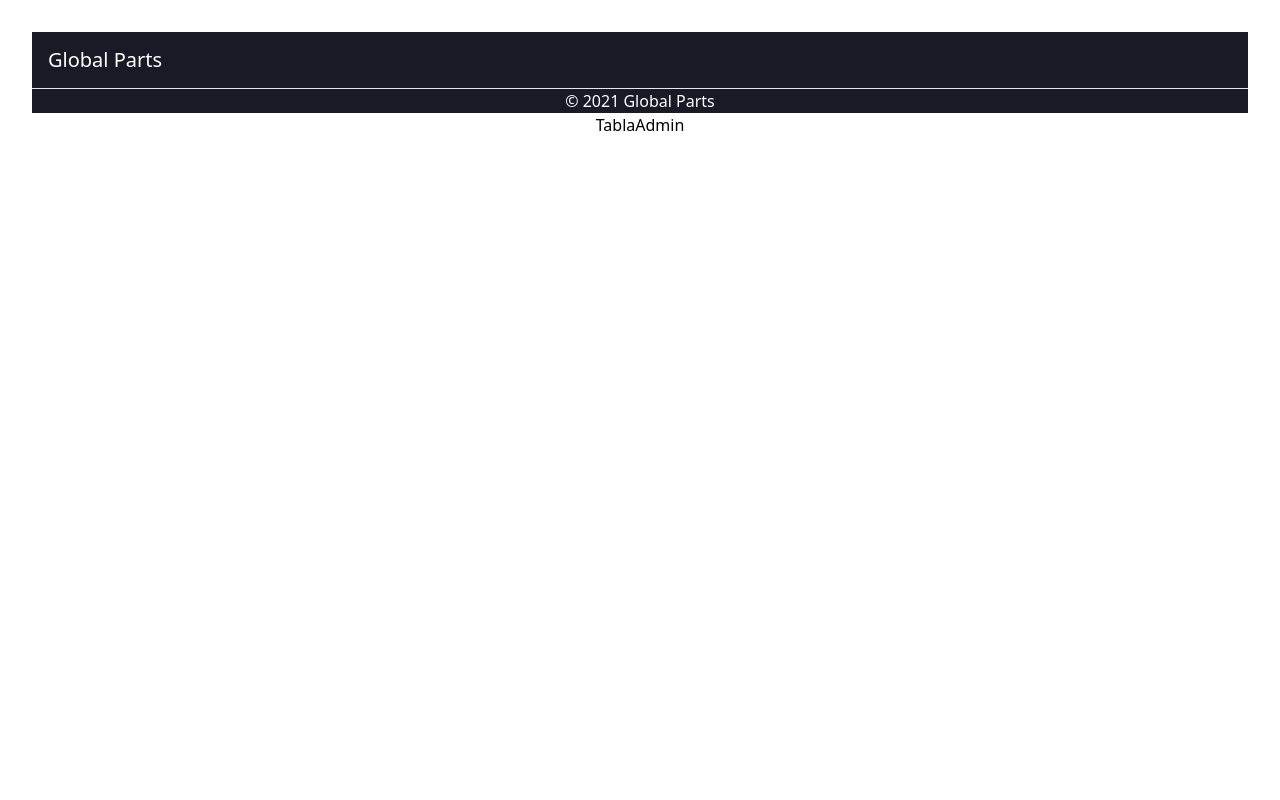
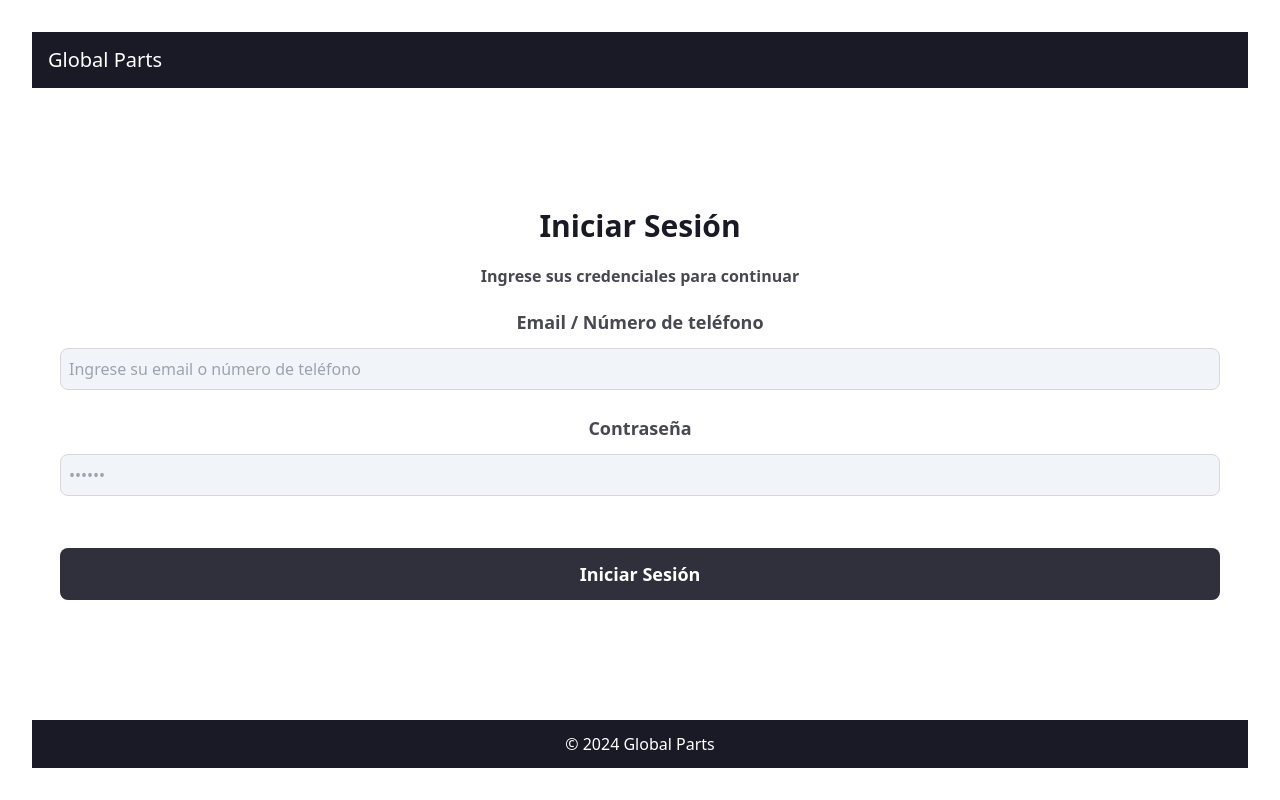
Before and after one commit to ericklasluisa/global-parts-frontend, a React (Vite) app: page / in a window 1280 px wide. Built offline with nearby package versions, Linux system fonts and the light colour scheme.

Commit message:
Update login page with input validation and show/hide password functionality

```diff
--- a/index.html
+++ b/index.html
@@ -6,8 +6,11 @@
     <meta name="viewport" content="width=device-width, initial-scale=1.0" />
     <title>Global Parts</title>
   </head>
-  <body class="h-screen">
-    <div id="root"></div>
+  <body>
+    <div
+      class="h-screen min-h-screen flex flex-col justify-between"
+      id="root"
+    ></div>
     <script type="module" src="/src/main.jsx"></script>
   </body>
 </html>
--- a/package.json
+++ b/package.json
@@ -11,7 +11,8 @@
   },
   "dependencies": {
     "react": "^18.3.1",
-    "react-dom": "^18.3.1"
+    "react-dom": "^18.3.1",
+    "react-icons": "^5.2.1"
   },
   "devDependencies": {
     "@types/react": "^18.3.3",
--- a/src/App.jsx
+++ b/src/App.jsx
@@ -1,15 +1,14 @@
 import "./App.css";
+import Login from "./pages/login/Login";
 import Footer from "./components/shared/Footer";
 import Header from "./components/shared/Header";
-import TablaAdmin from "./components/TablaAdmin/TablaAdmin";
 
 function App() {
   return (
     <>
       <Header />
-      <hr />
+      <Login />
       <Footer />
-      <TablaAdmin />
     </>
   );
 }
--- a/src/components/shared/Footer.jsx
+++ b/src/components/shared/Footer.jsx
@@ -1,8 +1,8 @@
 
 export default function Footer() {
   return (
-    <footer className="w-full bg-global-principal text-white">
-      <p className="text-center">&copy; 2021 Global Parts</p>
+    <footer className="w-full bg-global-principal text-white py-3">
+      <p className="text-center">&copy; 2024 Global Parts</p>
     </footer>
   )
 }
--- /dev/null
+++ b/src/pages/login/Login.jsx
@@ -0,0 +1,130 @@
+import { useState } from "react";
+import { FaEye, FaEyeSlash } from "react-icons/fa";
+
+export default function Login() {
+  const [userInput, setUserInput] = useState("");
+  const [userIsValid, setUserIsValid] = useState(null);
+  const [passwordIsValid, setPasswordIsValid] = useState(null);
+  const [showPassword, setShowPassword] = useState(false);
+  const [passwordValue, setPasswordValue] = useState("");
+  const [auth, setAuth] = useState(true);
+
+  const validateUserInput = (event) => {
+    const regex =
+      /^(?:\d{10,15}|[a-zA-Z0-9._%+-]+@[a-zA-Z0-9.-]+\.[a-zA-Z]{2,})$/;
+    return setUserIsValid(regex.test(event.target.value));
+  };
+
+  const validatePasswordInput = (event) => {
+    event.target.value === "" && setPasswordIsValid(false);
+  };
+
+  const handleInputChange = (event) => {
+    const value = event.target.value;
+    setUserInput(value);
+    validateUserInput(event);
+  };
+
+  const handlePasswordChange = (event) => {
+    setPasswordValue(event.target.value);
+    event.target.value === "" && setShowPassword(false);
+  };
+
+  return (
+    <div className="mx-7">
+      <h2 className="text-center text-global-principal text-3xl font-bold">
+        Iniciar Sesión
+      </h2>
+
+      <p className="text-center text-base font-semibold text-global-principal/80 my-5">
+        Ingrese sus credenciales para continuar
+      </p>
+
+      <form className="flex flex-col">
+        <div className="flex flex-col">
+          <label
+            htmlFor="user"
+            className="text-global-principal/80 font-semibold text-lg"
+          >
+            Email / Número de teléfono
+          </label>
+          <input
+            className={`bg-[#F1F4F9] border-[#D8D8D8] border rounded-lg p-2 mt-3 ${
+              userIsValid === true
+                ? "ring-green-400 ring"
+                : userIsValid === false
+                ? "ring-red-400 ring"
+                : ""
+            }`}
+            type="text"
+            id="user"
+            name="user"
+            placeholder="Ingrese su email o número de teléfono"
+            value={userInput}
+            onChange={handleInputChange}
+            onBlur={validateUserInput}
+          />
+        </div>
+
+        <div className="flex flex-col mt-6">
+          <label
+            htmlFor="password"
+            className="text-global-principal/80 font-semibold text-lg"
+          >
+            Contraseña
+          </label>
+          <div className="relative">
+            <input
+              className={`bg-[#F1F4F9] border-[#D8D8D8] border rounded-lg p-2 my-3 w-full ${
+                passwordIsValid === true
+                  ? "ring-green-400 ring"
+                  : passwordIsValid === false
+                  ? "ring-red-400 ring"
+                  : ""
+              }`}
+              type={showPassword ? "text" : "password"}
+              id="password"
+              name="password"
+              placeholder="••••••"
+              value={passwordValue}
+              onChange={handlePasswordChange}
+              onBlur={validatePasswordInput}
+            />
+            {passwordValue ? (
+              showPassword ? (
+                <FaEyeSlash
+                  onClick={() => setShowPassword(!showPassword)}
+                  className="absolute right-5 top-1/3 text-global-principal/50 text-2xl cursor-pointer"
+                />
+              ) : (
+                <FaEye
+                  onClick={() => setShowPassword(!showPassword)}
+                  className="absolute right-5 top-1/3 text-global-principal/50 text-2xl cursor-pointer"
+                />
+              )
+            ) : (
+              ""
+            )}
+          </div>
+        </div>
+
+        {auth ? (
+          ""
+        ) : (
+          <p className="text-red-500 font-semibold text-sm">
+            Las credenciales no son correctas. Si olvidaste tu contraseña
+            contacta al administrador.
+          </p>
+        )}
+
+        <button
+          className="bg-global-principal/90 text-white font-bold text-lg rounded-lg py-3 mt-10 active:bg-[#1A365D]"
+          type="submit"
+          onClick={(e) => e.preventDefault()}
+        >
+          Iniciar Sesión
+        </button>
+      </form>
+    </div>
+  );
+}
```
Also changed, not shown: src/components/login/Login.jsx (deleted), 1 other file (tests, documents, lock files or other folders).
